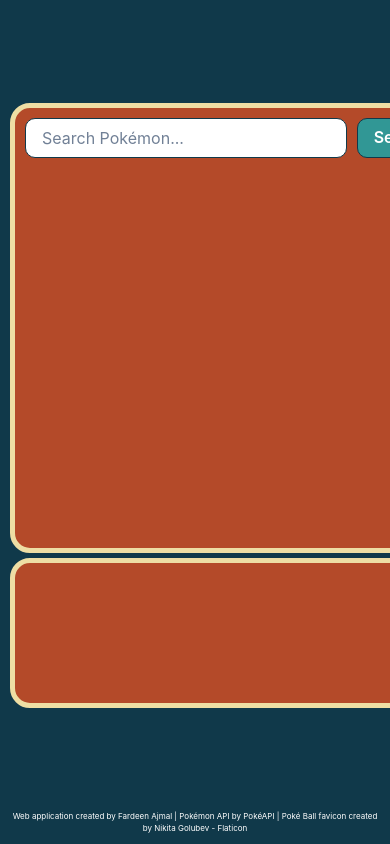
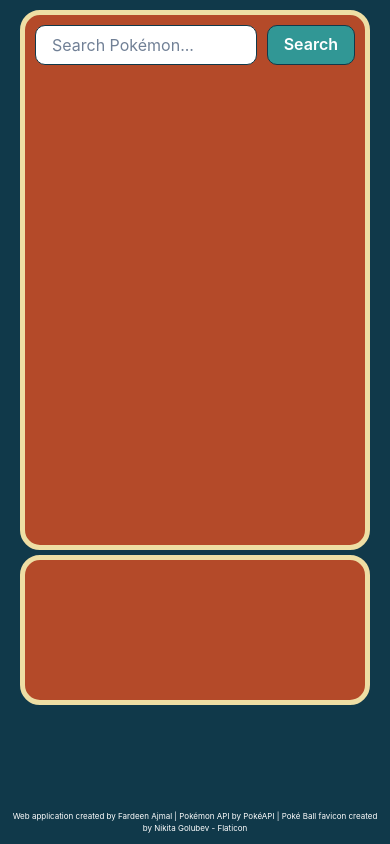
Before and after one commit to f-ajmal/pokedex-app, a React (Create React App) app: page / in a window 390 px wide. Built offline with nearby package versions, Linux system fonts and the light colour scheme.

Commit message:
improved mobile view

```diff
--- a/src/App.css
+++ b/src/App.css
@@ -14,6 +14,12 @@
   flex-direction: column;
   gap: 5px;
   margin: auto;
+}
+
+@media (max-width: 475px) {
+  .pokedex {
+    margin: 0 0 auto;
+  }
 }
 
 @media (min-width: 625px) {
--- a/src/views/CapturedContainer/CapturedContainer.module.css
+++ b/src/views/CapturedContainer/CapturedContainer.module.css
@@ -18,6 +18,13 @@
     display: none;
 }
 
+@media (max-width: 475px) {
+    .container {
+        min-width: 350px;
+        width: 350px;
+    }
+}
+
 @media (min-width: 625px) {
     .container {
         flex-direction: column;
--- a/src/views/PokemonInformation/PokemonInformation.module.css
+++ b/src/views/PokemonInformation/PokemonInformation.module.css
@@ -4,24 +4,27 @@
     padding: 20px;
     display: flex;
     flex-direction: column;
-    gap: 30px
+    gap: 10px
 }
 
-.identification {
+.name {
+    display: flex;
+    justify-content: space-between;
+    align-items: flex-end;
+}
+
+.imageAndTypes {
     width: 100%;
     display: flex;
-    gap: 30px;
-}
-
-.identificationText {
-    display: flex;
-    flex-direction: column;
     justify-content: space-between;
 }
 
 .types {
     display: flex;
+    flex-direction: column;
     gap: 5px;
+    align-items: flex-end;
+    align-self: flex-end;
 }
 
 .typeTile {
@@ -36,6 +39,8 @@
 .stats {
     display: flex;
     justify-content: space-between;
+    gap: 5px;
+    flex-wrap: wrap;
 }
 
 .statTile {
@@ -50,3 +55,10 @@
     align-items: center;
     min-width: 90px;
 }
+
+@media (max-width: 475px) {
+    .statTile {
+        flex-grow: 1;
+        flex-basis: 120px;
+    }
+}
--- a/src/views/PokemonInformation/PokemonInformation.tsx
+++ b/src/views/PokemonInformation/PokemonInformation.tsx
@@ -8,7 +8,11 @@ export default function PokemonInformation({ pokemonInfo }: { pokemonInfo: IPoke
     const { name, id, image, types, stats } = pokemonInfo;
     return (
         <div className={styles.container}>
-            <div className={styles.identification}>
+            <div className={styles.name}>
+                <Heading size="lg" fontSize='30px' lineHeight="1.2">{capitalize(name)}</Heading>
+                <Heading size="lg" fontSize='25px' lineHeight="1.2">#{id}</Heading>
+            </div>
+            <div className={styles.imageAndTypes}>
                 <Image
                     src={image}
                     alt="pokemon-image"
@@ -17,19 +21,11 @@ export default function PokemonInformation({ pokemonInfo }: { pokemonInfo: IPoke
                     border="1px solid #10394A"
                     backgroundColor="#EEDEA4"
                 />
-                <div className={styles.identificationText}>
-                    <div>
-                        <Heading size="lg" fontSize='30px' lineHeight="1.2">{capitalize(name)}</Heading>
-                        <Text fontSize="lg">#{id}</Text>
-                    </div>
-                    <div>
+                <div className={styles.types}>
                     <Heading size="md">{(types.length === 1) ? "Type" : "Types"}</Heading>
-                        <div className={styles.types}>
                     {types.map((type) => (
                         <Text key={type} fontSize="lg" className={styles.typeTile}>{capitalize(type)}</Text>
                     ))}
-                        </div>
-                    </div>
                 </div>
             </div>
             <div>
--- a/src/views/SearchContainer/SearchContainer.module.css
+++ b/src/views/SearchContainer/SearchContainer.module.css
@@ -10,6 +10,14 @@
     align-items: center;
     padding: 10px;
     margin: auto auto 0;
+}
+
+@media (max-width: 475px) {
+    .container {
+        min-width: 350px;
+        width: 350px;
+        height: 540px;
+    }
 }
 
 @media (min-width: 625px) {
```
Lines whose indentation alone changed are shown as unchanged.
